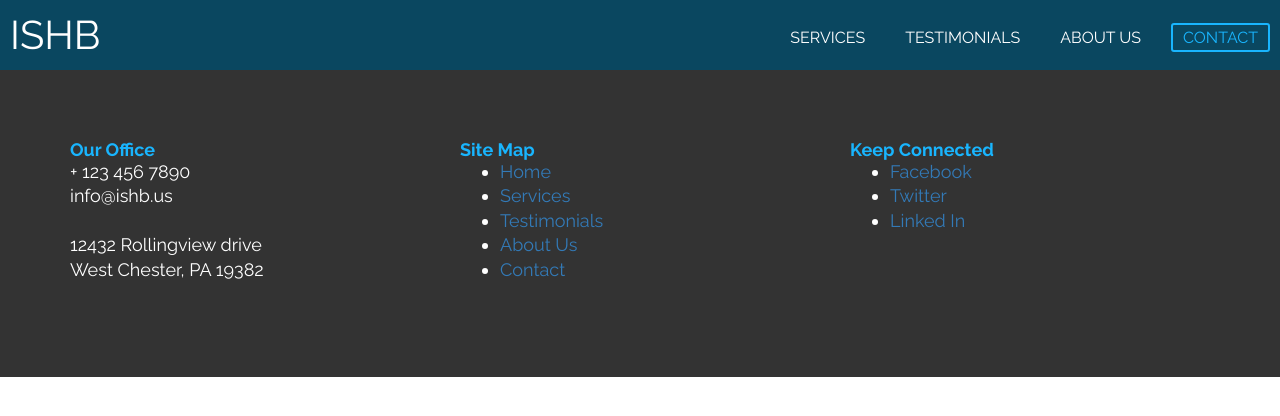
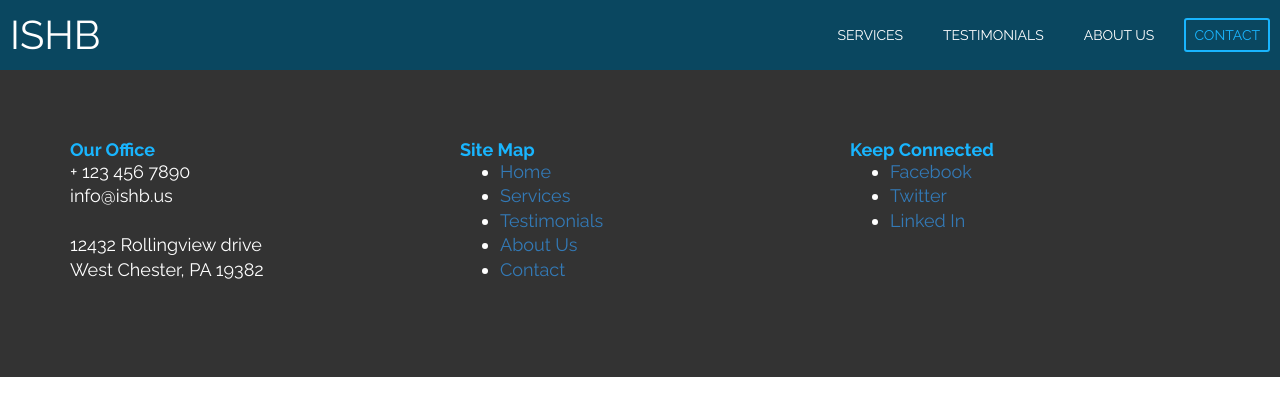
Before and after one commit to johntcarroll/ishb.github.io, a Jekyll site: the page built from index.html, in a window 1280 px wide. Shown: the top 416 px of the page. Built offline with Jekyll 4.4.1, drawn with Linux system fonts in a browser that asks for light colours.

Commit message:
header nav style adjustments (minor)

```diff
--- a/_sass/header.sass
+++ b/_sass/header.sass
@@ -1,7 +1,7 @@
 @import '__'
 
 $headerHeight: 70px
-$navHeight: 25px
+$navHeight: 34px
 header
   background: $brandDark
   height: $headerHeight
@@ -26,7 +26,7 @@ header nav
     font-size: 0
 
   li
-    font-size: 16px
+    font-size: 14px
     display: inline-block
     margin: 0 10px
     height: $navHeight
@@ -45,7 +45,7 @@ header nav
   // The last link is "contact", so we call more attention to it
   a.promote
     color: $brand
-    border: 2px solid $brand
+    box-shadow: inset 0 0 0 2px $brand
     border-radius: 3px
 
 
@@ -56,4 +56,4 @@ header nav
   color: $gray
 .contactPage  header nav a.contact
   color: $gray
-  border-color: $gray
+  box-shadow: inset 0 0 0 2px $gray
```
